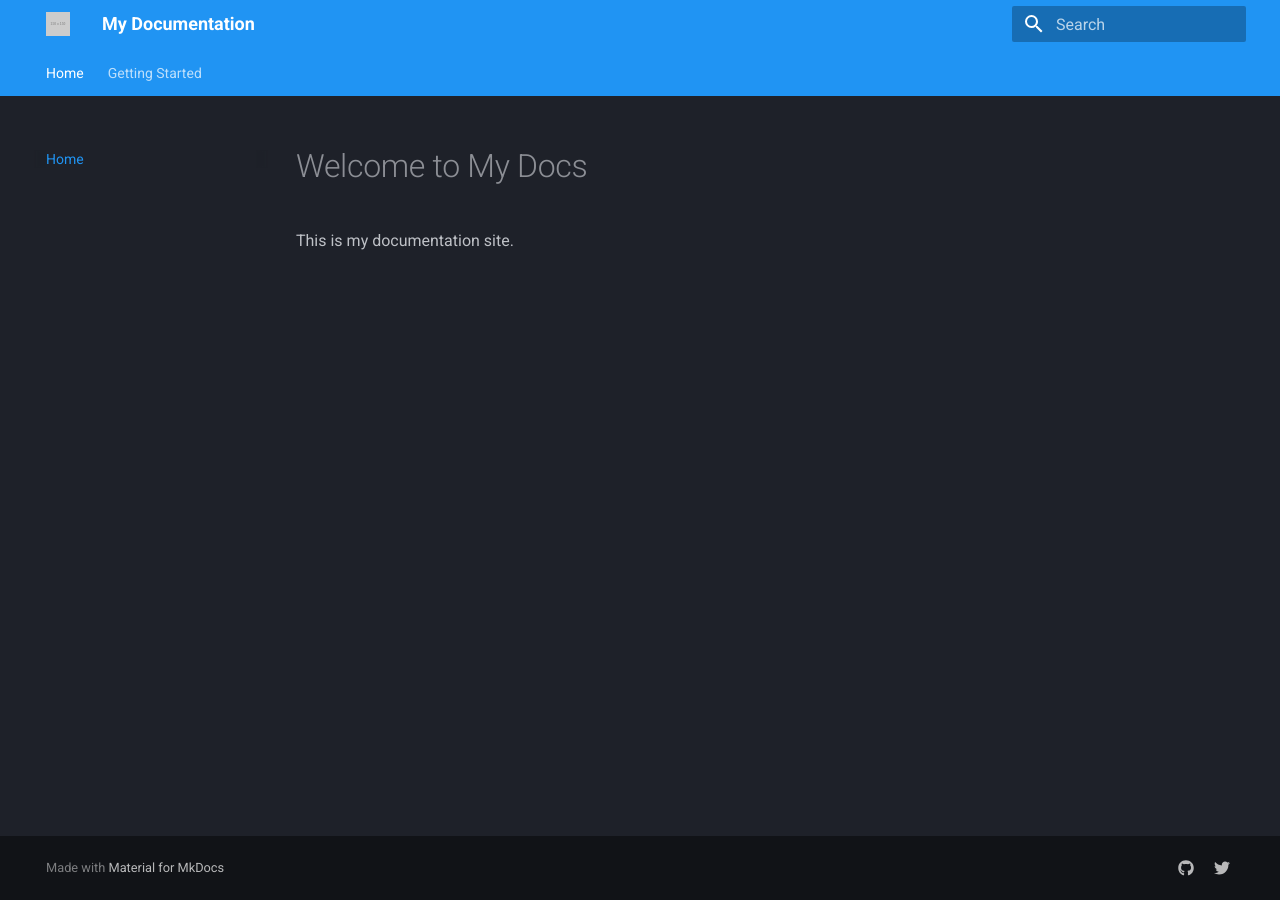
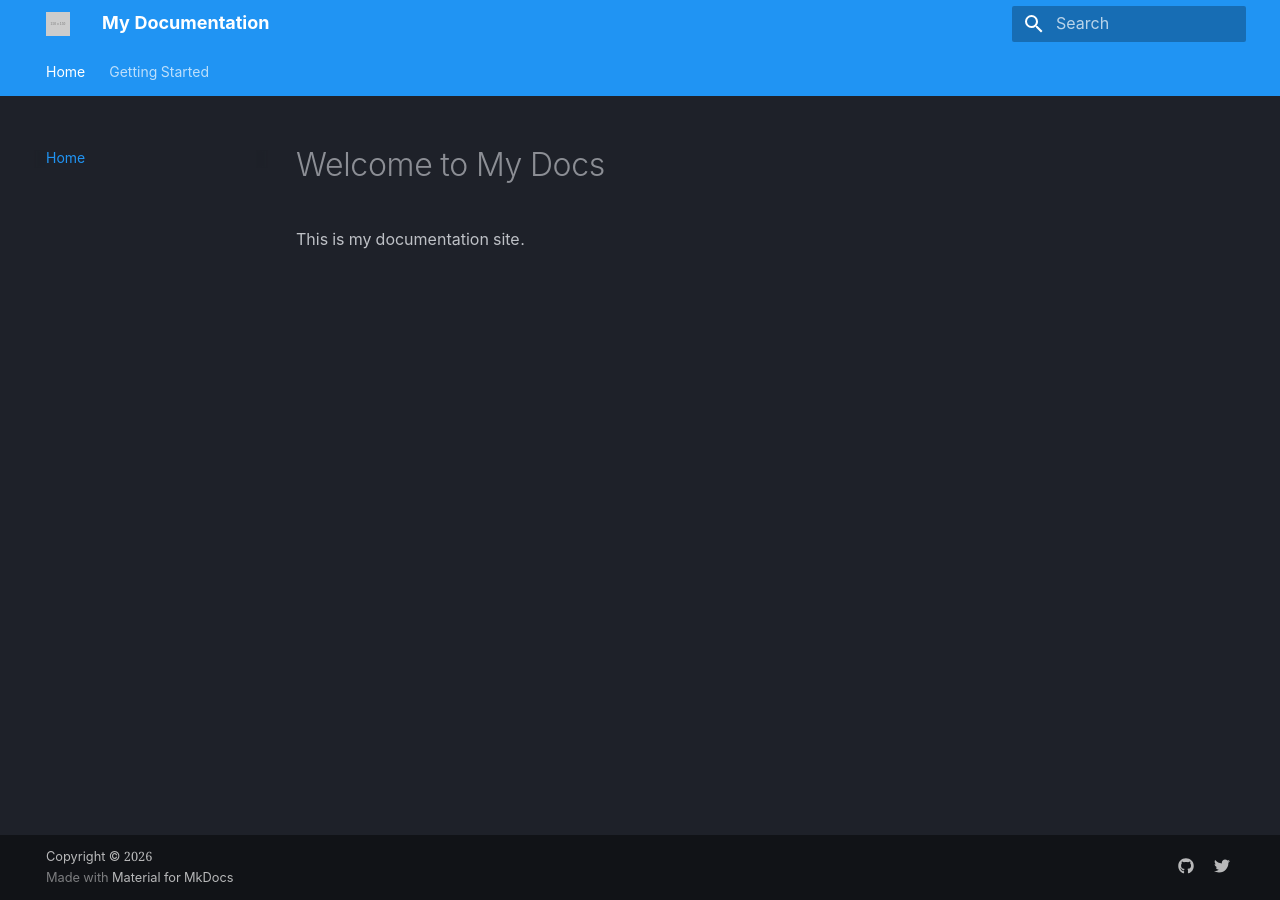
Before and after one commit to KawsikRoy/my-docs, an MkDocs documentation site: the page built from docs/index.md, in a window 1280 px wide. Built offline with MkDocs 1.6.1 and Material for MkDocs 9.7.7, drawn with Linux system fonts in a browser that asks for light colours.

Commit message:
Update mkdocs.yml
added fonts and copyrights

```diff
--- a/mkdocs.yml
+++ b/mkdocs.yml
@@ -18,6 +18,9 @@
     - search.suggest
     - search.highlight
     - content.code.copy
+  font:
+    text: Noto Serif Bengali
+    code: Noto Sans Mono
 
 docs_dir: docs
 site_dir: site
@@ -35,3 +38,5 @@
       link: https://github.com/yourname
     - icon: fontawesome/brands/twitter
       link: https://twitter.com/yourname
+
+copyright: Copyright &copy; 2026
```
